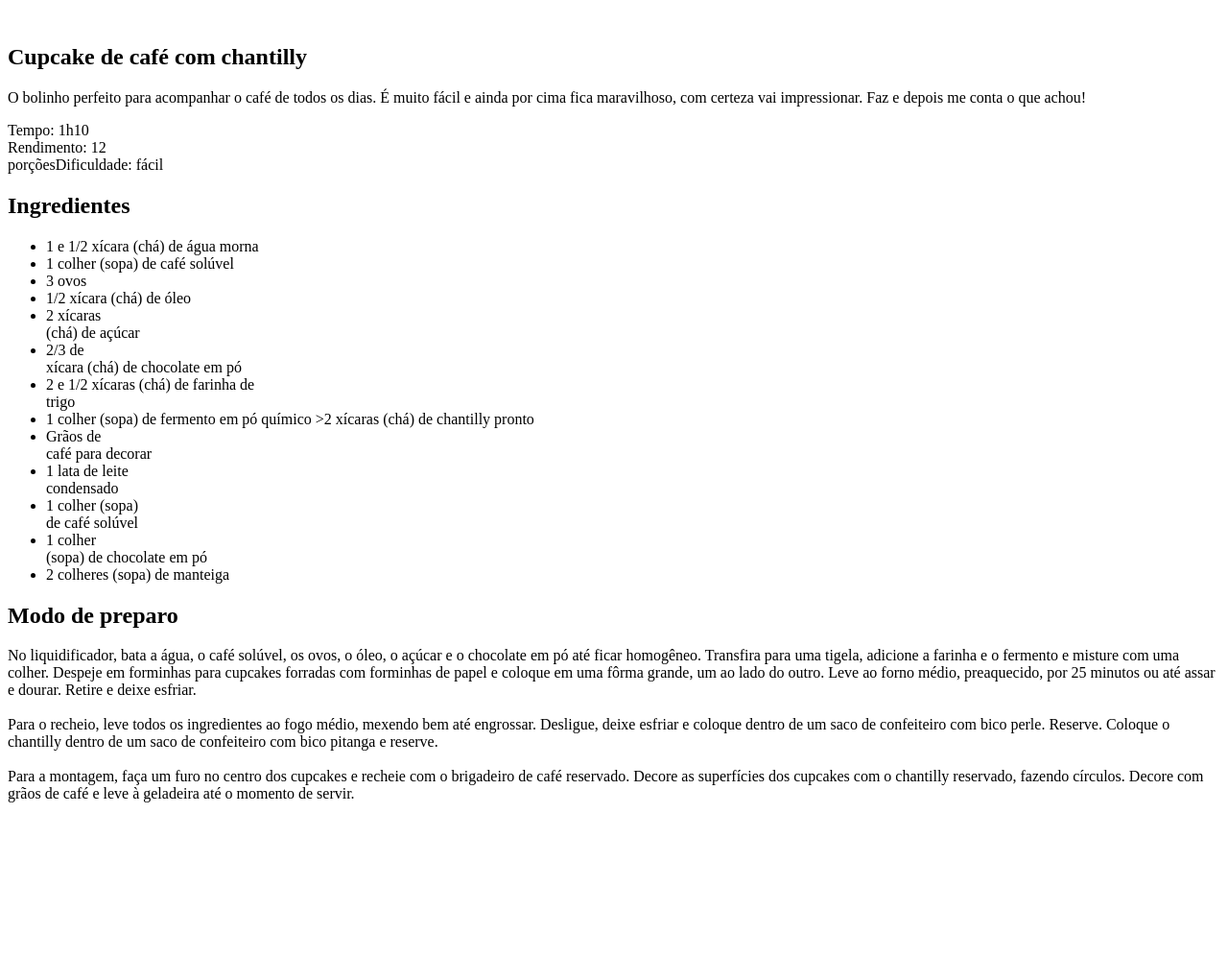
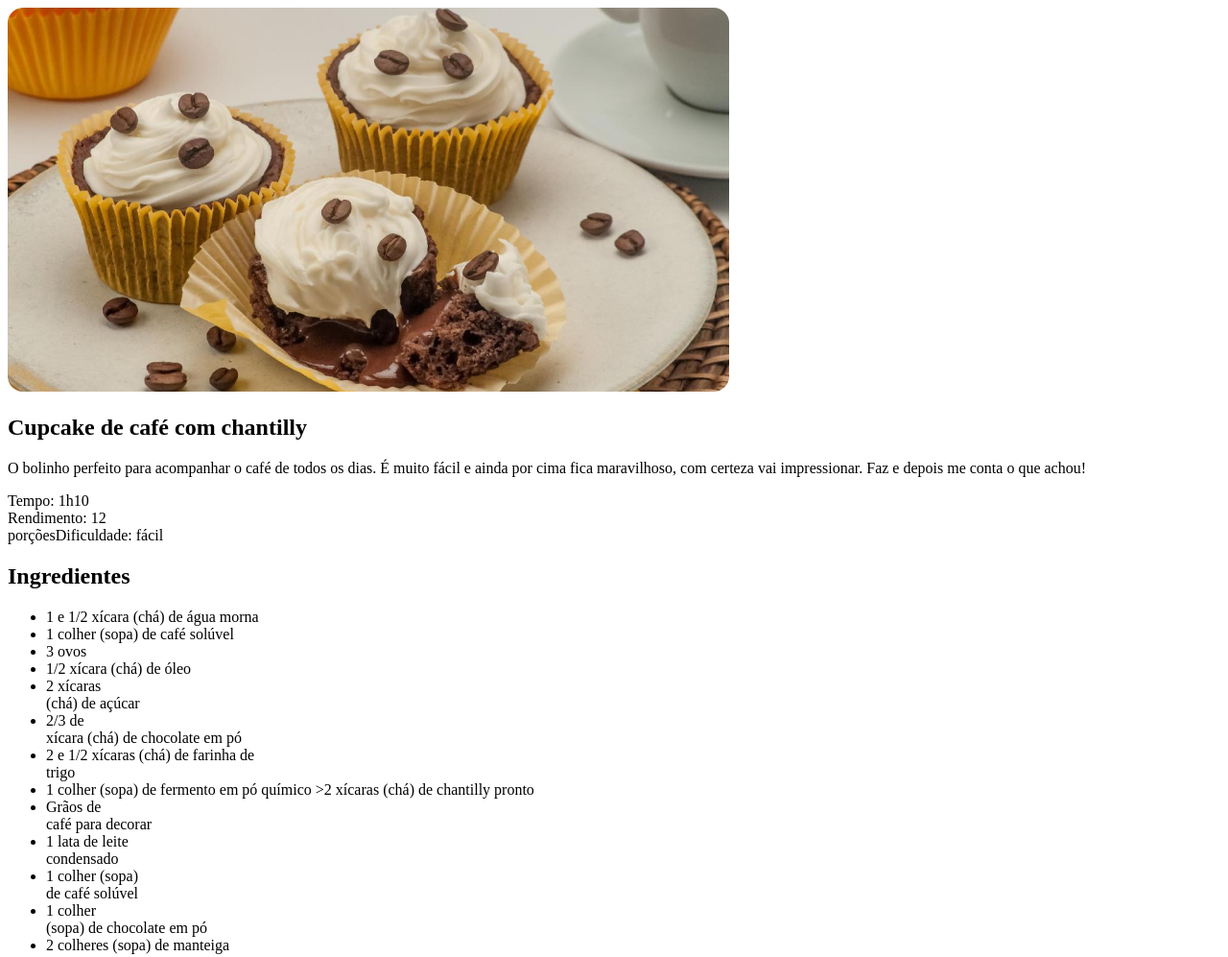
Before and after one commit to marcionavas/projeto_receita_Rocketseat_MBA_Fullstack, a plain HTML site: page index.html in a window 1280 px wide. Shown: the top 997 px of the page at 96% size. Before the commit the page ends 852 px from the top, so only its background shows below. Drawn offline with Linux system fonts and the light colour scheme.

Commit message:
Adicionando imagens e styls.css

```diff
--- a/index.html
+++ b/index.html
@@ -4,10 +4,11 @@
   <meta charset="UTF-8">
   <meta name="viewport" content="width=device-width, initial-scale=1.0">
   <title>Página de Receita</title>
+  <link rel="stylesheet" href="styles.css">
 </head>
 <body>
   <div id="page">
-    <img src="" alt="">
+    <img src="assets/main-image.jpg" alt="Imagem de um cupcake com grãos de café e chantilly">
     <main>
       <section id="about">
         <h1>Cupcake de café com chantilly</h1>
--- /dev/null
+++ b/styles.css
@@ -0,0 +1,3 @@
+img {
+  border-radius: 16px;
+}
```
Also changed, not shown: assets/bg-image.jpg (added), assets/main-image.jpg (added), 1 other file.
